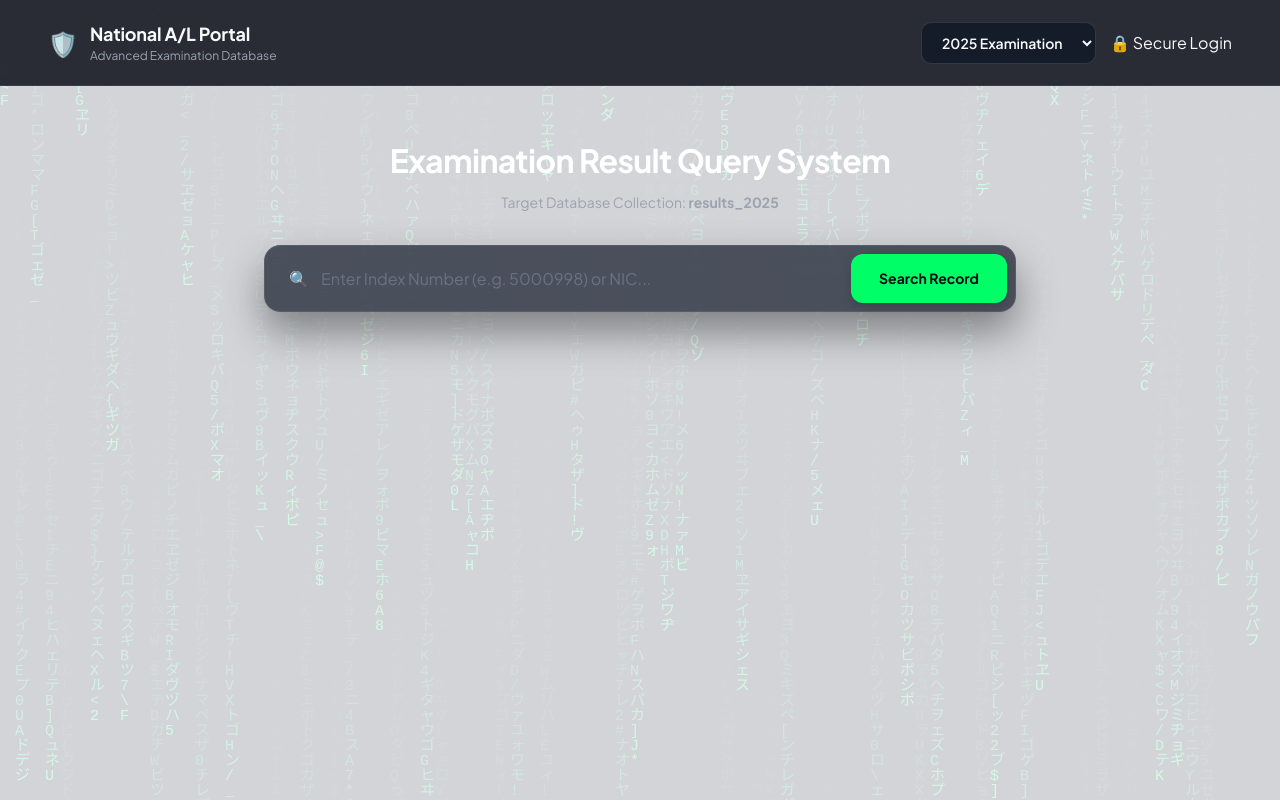
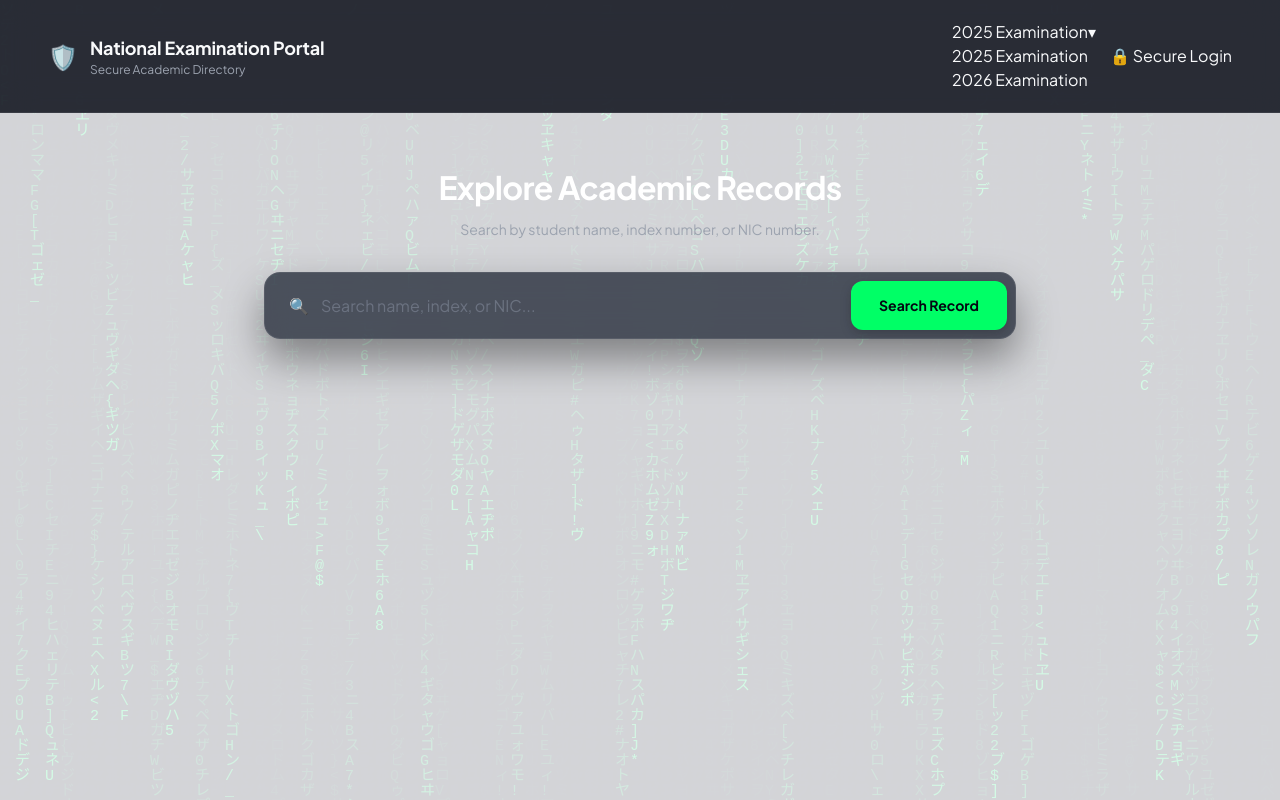
Before and after one commit to ectfgweserdt/al-result-portal, a React (Vite) app: page / in a window 1280 px wide. Built offline with nearby package versions, Linux system fonts and the light colour scheme.

Commit message:
Update App.jsx

```diff
--- a/src/App.jsx
+++ b/src/App.jsx
@@ -3,6 +3,7 @@ import './App.css';
 
 export default function App() {
   const [examYear, setExamYear] = useState("2025");
+  const [isDropdownOpen, setIsDropdownOpen] = useState(false);
   const [query, setQuery] = useState("");
   const [results, setResults] = useState([]);
   const [loading, setLoading] = useState(false);
@@ -15,6 +16,7 @@ export default function App() {
   const [isLoggedIn, setIsLoggedIn] = useState(false);
   const [loginError, setLoginError] = useState("");
   const [loginSuccess, setLoginSuccess] = useState("");
+  const [alreadyGrantedPopup, setAlreadyGrantedPopup] = useState(false);
 
   const canvasRef = useRef(null);
 
@@ -68,20 +70,44 @@ export default function App() {
     };
   }, []);
 
-  const handleLoginSubmit = (e) => {
+  const handleLoginClick = () => {
+    if (isLoggedIn) {
+      setAlreadyGrantedPopup(true);
+      setTimeout(() => setAlreadyGrantedPopup(false), 3500);
+    } else {
+      setShowLoginModal(true);
+    }
+  };
+
+  const handleLoginSubmit = async (e) => {
     e.preventDefault();
     if (!username || !password) {
-      setLoginError("Please enter both username and password.");
+      setLoginError("Please provide credentials.");
       return;
     }
-    // We test credentials with an immediate search trigger or token verification
+
+    try {
+      const res = await fetch('/api/search', {
+        method: 'POST',
+        headers: { 'Content-Type': 'application/json' },
+        body: JSON.stringify({ query: 'test', examYear, username, password })
+      });
+      const data = await res.json();
+
+      if (data.isPrivileged) {
         setIsLoggedIn(true);
         setLoginError("");
-    setLoginSuccess("Privileges unlocked successfully!");
+        setLoginSuccess("Access granted. Privileges unlocked.");
         setTimeout(() => {
           setShowLoginModal(false);
           setLoginSuccess("");
         }, 1500);
+      } else {
+        setLoginError("Invalid credentials. Access denied.");
+      }
+    } catch (err) {
+      setLoginError("Authorization server error.");
+    }
   };
 
   const handleSearch = async (e) => {
@@ -104,9 +130,6 @@ export default function App() {
       const data = await res.json();
       if (data.success) {
         setResults(data.data);
-        if (data.isPrivileged && username) {
-          setIsLoggedIn(true);
-        }
       }
     } catch (err) {
       console.error("Search error", err);
@@ -123,34 +146,47 @@ export default function App() {
         <div className="logo-area">
           <span className="logo-icon">🛡️</span>
           <div>
-            <h2>National A/L Portal</h2>
-            <p>Advanced Examination Database</p>
+            <h2>National Examination Portal</h2>
+            <p>Secure Academic Directory</p>
           </div>
         </div>
         <div className="nav-controls">
-          <div className="select-wrapper">
-            <select value={examYear} onChange={(e) => setExamYear(e.target.value)} className="year-selector">
-              <option value="2025">2025 Examination</option>
-              <option value="2026">2026 Examination</option>
-            </select>
+          {/* Custom Animated Dropdown */}
+          <div className="custom-dropdown">
+            <div className="dropdown-selected" onClick={() => setIsDropdownOpen(!isDropdownOpen)}>
+              <span>{examYear} Examination</span>
+              <span className={`arrow ${isDropdownOpen ? 'open' : ''}`}>▾</span>
             </div>
+            <div className={`dropdown-menu ${isDropdownOpen ? 'show' : ''}`}>
+              <div onClick={() => { setExamYear("2025"); setIsDropdownOpen(false); }}>2025 Examination</div>
+              <div onClick={() => { setExamYear("2026"); setIsDropdownOpen(false); }}>2026 Examination</div>
+            </div>
+          </div>
+
           <button
-            onClick={() => setShowLoginModal(!showLoginModal)}
+            onClick={handleLoginClick}
             className={`admin-toggle-btn ${isLoggedIn ? 'active' : ''}`}
           >
-            {isLoggedIn ? '🔓 Privileges Active' : '🔒 Secure Login'}
+            {isLoggedIn ? '🔓 Privileged Session' : '🔒 Secure Login'}
           </button>
         </div>
       </header>
+
+      {/* Already Granted Popup Notification */}
+      {alreadyGrantedPopup && (
+        <div className="floating-toast">
+          <span>⚠️ Access already granted, Administrator. Session active.</span>
+        </div>
+      )}
 
       {showLoginModal && (
         <div className="modal-backdrop">
           <div className="login-modal">
             <div className="modal-header">
-              <h3>Special Privilege Access</h3>
+              <h3>Administrator Authorization</h3>
               <button className="close-btn" onClick={() => setShowLoginModal(false)}>✕</button>
             </div>
-            <p className="modal-desc">Enter authorization credentials to reveal restricted records, NIC numbers, and calculated birthdates.</p>
+            <p className="modal-desc">Enter security credentials to decrypt privileged student records and identities.</p>
 
             <form onSubmit={handleLoginSubmit} className="login-form">
               <input
@@ -167,7 +203,7 @@ export default function App() {
               />
               {loginError && <p className="error-text">{loginError}</p>}
               {loginSuccess && <p className="success-text">{loginSuccess}</p>}
-              <button type="submit" className="tactile-btn">Authorize Session</button>
+              <button type="submit" className="tactile-btn">Authenticate</button>
             </form>
           </div>
         </div>
@@ -175,8 +211,8 @@ export default function App() {
 
       <main className="main-content">
         <div className="hero-section">
-          <h1>Examination Result Query System</h1>
-          <p>Target Database Collection: <strong>results_{examYear}</strong></p>
+          <h1>Explore Academic Records</h1>
+          <p>Search by student name, index number, or NIC number.</p>
         </div>
 
         <form onSubmit={handleSearch} className="search-box-container">
@@ -184,7 +220,7 @@ export default function App() {
             <span className="search-icon">🔍</span>
             <input
               type="text"
-              placeholder="Enter Index Number (e.g. 5000998) or NIC..."
+              placeholder="Search name, index, or NIC..."
               value={query}
               onChange={(e) => setQuery(e.target.value)}
             />
@@ -195,11 +231,11 @@ export default function App() {
         </form>
 
         <div className="results-container">
-          {loading && <div className="loading-state">Querying secure database...</div>}
+          {loading && <div className="loading-state">Querying encrypted database...</div>}
 
           {!loading && hasSearched && results.length === 0 && (
             <div className="no-results-card">
-              <p>No matching student record found or record is restricted.</p>
+              <p>No matching record found or record is restricted.</p>
             </div>
           )}
 
@@ -235,17 +271,16 @@ export default function App() {
                   {student.results?.map((sub, sIdx) => (
                     <div key={sIdx} className="subject-item">
                       <span className="sub-name">{sub.s}</span>
-                      <span className={`sub-grade grade-${sub.g}`}>{sub.g}</span>
+                      <span className="sub-grade">{sub.g}</span>
                     </div>
                   ))}
                 </div>
               </div>
 
-              {/* Special Privileged View */}
               {student.isPrivilegedView && (
                 <div className="privileged-data-box">
                   <div className="priv-header">
-                    <span>🔓 Authorized Privileged Insights</span>
+                    <span>🔓 Authorized Privileged Decryption</span>
                   </div>
                   <div className="priv-grid">
                     <p><strong>NIC Number:</strong> {student.nic}</p>
@@ -258,6 +293,10 @@ export default function App() {
           ))}
         </div>
       </main>
+
+      <footer className="footer-syndicate">
+        <p>Secured & Maintained by <strong>Dark Devil</strong> // Elite Syndicate</p>
+      </footer>
     </div>
   );
 }
```
Lines whose indentation alone changed are shown as unchanged.
